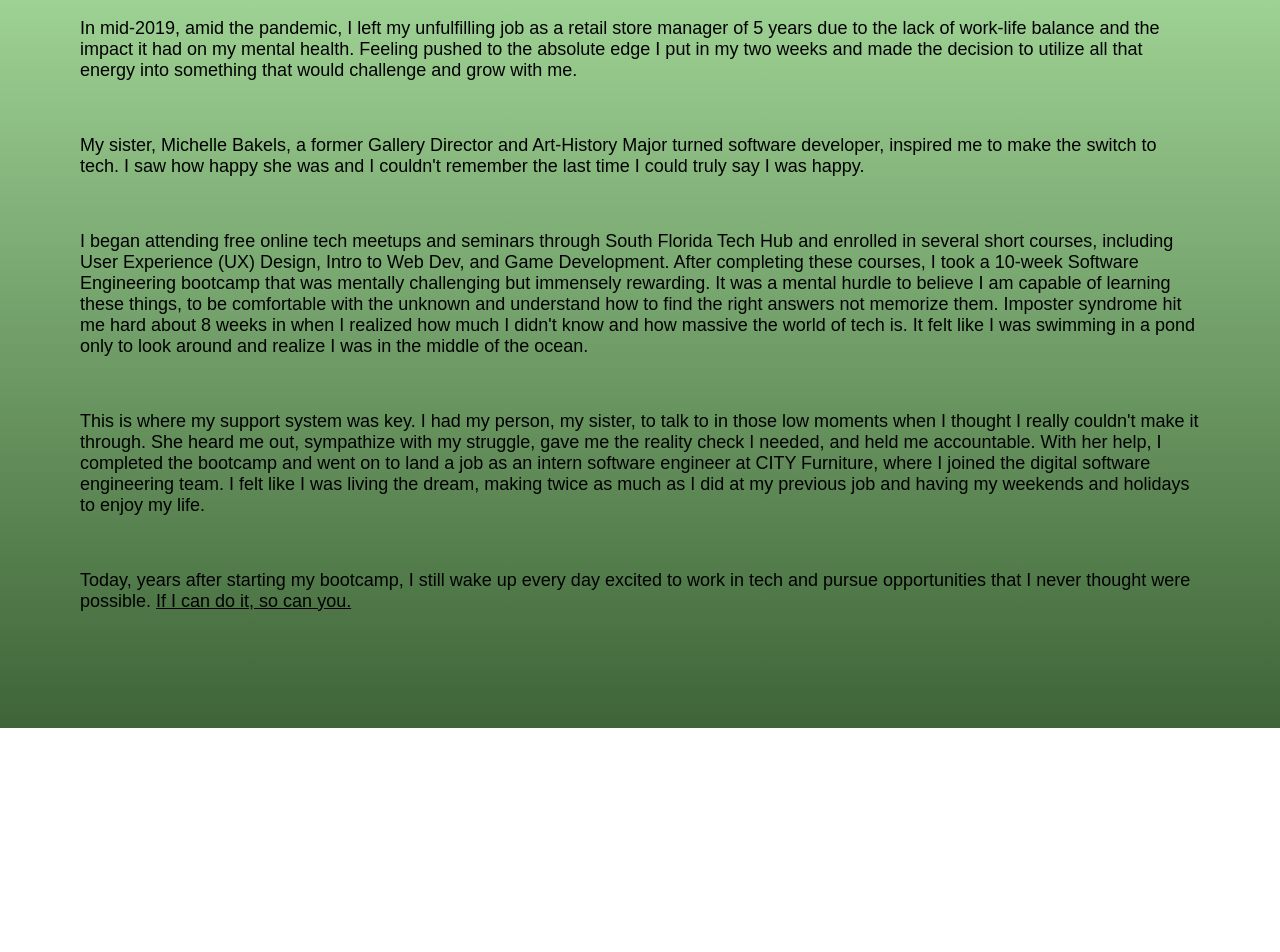
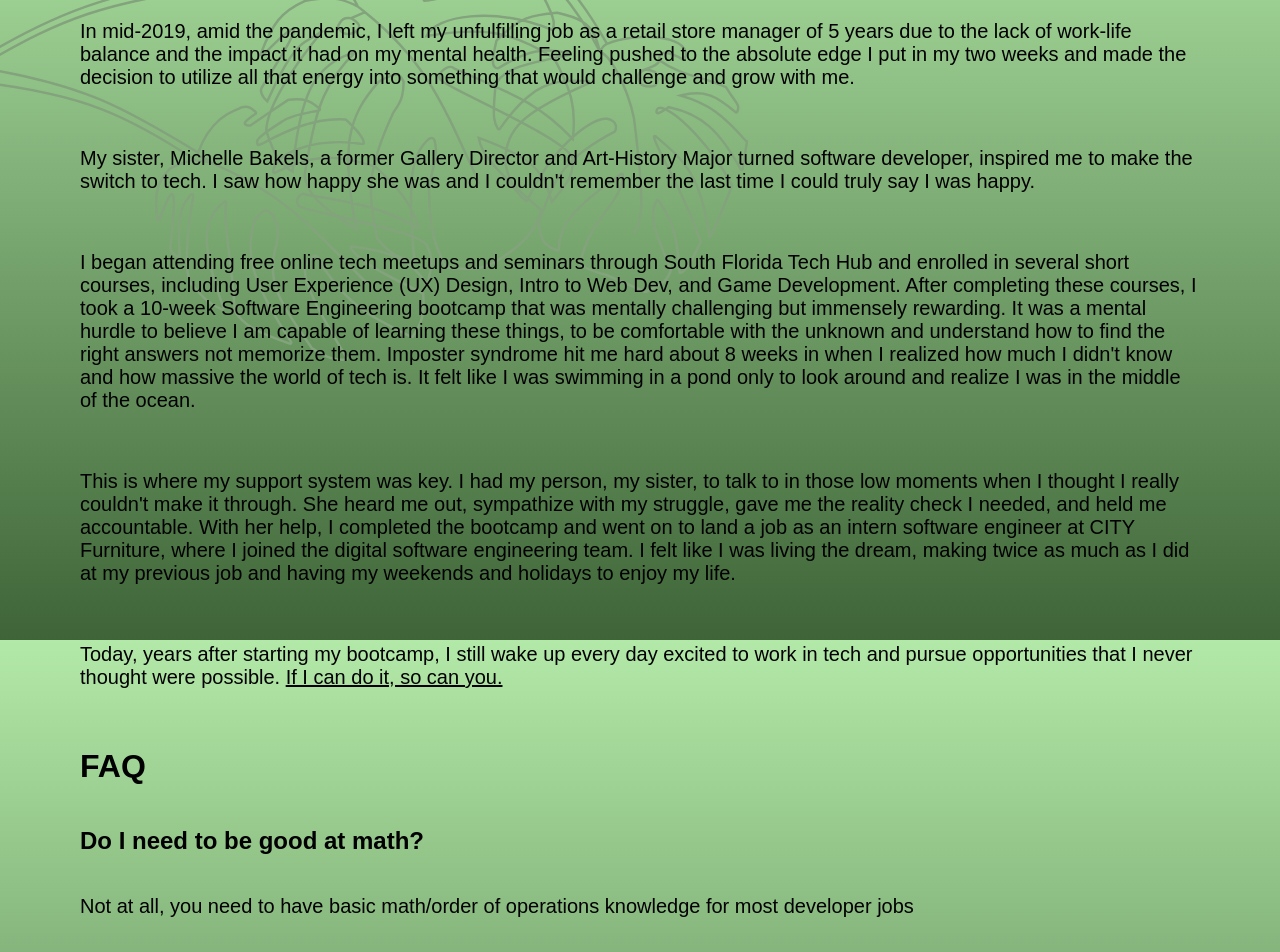
Before and after one commit to RebeccaBakels/rebeccabakels-portfolio, a Next.js app: page /my-story in a window 1280 px wide. Shown: the part 160-1112 px from the top of the page. Before the commit the page ends 888 px from the top, so only its background shows below. Built offline with nearby package versions, Linux system fonts and the light colour scheme.

Commit message:
added about secion, fixed css

```diff
--- /dev/null
+++ b/components/FAQ.js
@@ -0,0 +1,28 @@
+/* eslint-disable react/no-unescaped-entities */
+import * as React from "react";
+import styles from "../styles/About.module.css";
+
+export default function FAQ() {
+  return (
+    <>
+      <h1>FAQ</h1>
+      <h2>Do I need to be good at math?</h2>
+      <p className={styles.paragraph}>
+        Not at all, you need to have basic math/order of operations knowledge
+        for most developer jobs
+      </p>
+      <h2>What if I'm not smart enough?</h2>
+      <p className={styles.paragraph}>
+        You are. I thought the same but you get out what you put into it. It's
+        not about being "smart"; it's about being committed fully
+      </p>
+      <h2>Whats the worst part of the job?</h2>
+      <p className={styles.paragraph}>
+        Imposter syndrome, my own brain getting in the way, telling me I'm not
+        meant to be in this field, being self-defeating. You need to be
+        comfortable with not knowing the answers and know the right place to
+        find them or reach out for help.
+      </p>
+    </>
+  );
+}
--- /dev/null
+++ b/components/Story.js
@@ -0,0 +1,58 @@
+/* eslint-disable react/no-unescaped-entities */
+import * as React from "react";
+import styles from "../styles/About.module.css";
+
+export default function Story() {
+  return (
+    <>
+      <h1>My Story</h1>
+      <p className={styles.paragraph}>
+        In mid-2019, amid the pandemic, I left my unfulfilling job as a retail
+        store manager of 5 years due to the lack of work-life balance and the
+        impact it had on my mental health. Feeling pushed to the absolute edge I
+        put in my two weeks and made the decision to utilize all that energy
+        into something that would challenge and grow with me.
+      </p>
+      <br />
+      <p className={styles.paragraph}>
+        My sister, Michelle Bakels, a former Gallery Director and Art-History
+        Major turned software developer, inspired me to make the switch to tech.
+        I saw how happy she was and I couldn't remember the last time I could
+        truly say I was happy.
+      </p>
+      <br />
+      <p className={styles.paragraph}>
+        I began attending free online tech meetups and seminars through South
+        Florida Tech Hub and enrolled in several short courses, including User
+        Experience (UX) Design, Intro to Web Dev, and Game Development. After
+        completing these courses, I took a 10-week Software Engineering bootcamp
+        that was mentally challenging but immensely rewarding. It was a mental
+        hurdle to believe I am capable of learning these things, to be
+        comfortable with the unknown and understand how to find the right
+        answers not memorize them. Imposter syndrome hit me hard about 8 weeks
+        in when I realized how much I didn't know and how massive the world of
+        tech is. It felt like I was swimming in a pond only to look around and
+        realize I was in the middle of the ocean.
+      </p>
+      <br />
+      <p className={styles.paragraph}>
+        This is where my support system was key. I had my person, my sister, to
+        talk to in those low moments when I thought I really couldn't make it
+        through. She heard me out, sympathize with my struggle, gave me the
+        reality check I needed, and held me accountable. With her help, I
+        completed the bootcamp and went on to land a job as an intern software
+        engineer at CITY Furniture, where I joined the digital software
+        engineering team. I felt like I was living the dream, making twice as
+        much as I did at my previous job and having my weekends and holidays to
+        enjoy my life.
+      </p>
+      <br />
+      <p className={styles.paragraph}>
+        Today, years after starting my bootcamp, I still wake up every day
+        excited to work in tech and pursue opportunities that I never thought
+        were possible. <u>If I can do it, so can you.</u>
+      </p>
+      <br />
+    </>
+  );
+}
--- a/pages/my-story.js
+++ b/pages/my-story.js
@@ -1,59 +1,19 @@
 /* eslint-disable react/no-unescaped-entities */
 import React from "react";
-import styles from "../styles/MyStory.module.css";
+import Backgroud from "../components/Background";
+import Story from "../components/Story";
+import FAQ from "../components/FAQ";
+import styles from "../styles/About.module.css";
 
 export default function MyStory() {
   return (
     <>
-      <div className={styles.container}>
-        <h1>My Story</h1>
-        <p className={styles.paragraph}>
-          In mid-2019, amid the pandemic, I left my unfulfilling job as a retail
-          store manager of 5 years due to the lack of work-life balance and the
-          impact it had on my mental health. Feeling pushed to the absolute edge
-          I put in my two weeks and made the decision to utilize all that energy
-          into something that would challenge and grow with me.
-        </p>
-        <br />
-        <p className={styles.paragraph}>
-          My sister, Michelle Bakels, a former Gallery Director and Art-History
-          Major turned software developer, inspired me to make the switch to
-          tech. I saw how happy she was and I couldn't remember the last time I
-          could truly say I was happy.
-        </p>
-        <br />
-        <p className={styles.paragraph}>
-          I began attending free online tech meetups and seminars through South
-          Florida Tech Hub and enrolled in several short courses, including User
-          Experience (UX) Design, Intro to Web Dev, and Game Development. After
-          completing these courses, I took a 10-week Software Engineering
-          bootcamp that was mentally challenging but immensely rewarding. It was
-          a mental hurdle to believe I am capable of learning these things, to
-          be comfortable with the unknown and understand how to find the right
-          answers not memorize them. Imposter syndrome hit me hard about 8 weeks
-          in when I realized how much I didn't know and how massive the world of
-          tech is. It felt like I was swimming in a pond only to look around and
-          realize I was in the middle of the ocean.
-        </p>
-        <br />
-        <p className={styles.paragraph}>
-          This is where my support system was key. I had my person, my sister,
-          to talk to in those low moments when I thought I really couldn't make
-          it through. She heard me out, sympathize with my struggle, gave me the
-          reality check I needed, and held me accountable. With her help, I
-          completed the bootcamp and went on to land a job as an intern software
-          engineer at CITY Furniture, where I joined the digital software
-          engineering team. I felt like I was living the dream, making twice as
-          much as I did at my previous job and having my weekends and holidays
-          to enjoy my life.
-        </p>
-        <br />
-        <p className={styles.paragraph}>
-          Today, years after starting my bootcamp, I still wake up every day
-          excited to work in tech and pursue opportunities that I never thought
-          were possible. <u>If I can do it, so can you.</u>
-        </p>
-        <br />
+      <div className={styles.main}>
+        <div className={styles.container}>
+          <Backgroud />
+          <Story />
+          <FAQ />
+        </div>
       </div>
     </>
   );
--- /dev/null
+++ b/styles/About.module.css
@@ -0,0 +1,25 @@
+.container {
+  display: flex;
+  flex-flow: column wrap;
+  padding: 5rem;
+}
+
+.paragraph {
+  font-size: 20px;
+}
+
+@media (max-width: 550px) {
+  .container {
+    padding: 2rem;
+  }
+}
+
+.main {
+  position: relative;
+  display: flex;
+  flex-direction: column;
+  height: auto;
+  width: 100%;
+  margin: 0;
+  overflow: hidden;
+}
--- a/styles/Home.module.css
+++ b/styles/Home.module.css
@@ -99,7 +99,7 @@
   left: -114px;
   position: absolute;
   overflow: hidden;
-  z-index: 1;
+  z-index: -1;
 }
 
 .lineContainer svg {
--- a/styles/MyStory.module.css
+++ /dev/null
@@ -1,9 +0,0 @@
-.container {
-  display: flex;
-  flex-flow: column wrap;
-  padding: 5rem;
-}
-
-.paragraph {
-  font-size: large;
-}
--- a/styles/globals.css
+++ b/styles/globals.css
@@ -1,11 +1,11 @@
 @import url("https://fonts.googleapis.com/css2?family=Montserrat:wght@450&display=swap");
 
 body {
-  background-image: linear-gradient(rgb(179, 233, 168), rgb(62, 100, 55));
   padding-top: 5rem;
   color: black;
-  background-repeat: no-repeat;
-  height: 100%;
+  background: linear-gradient(rgb(179, 233, 168), rgb(62, 100, 55)) no-repeat
+    center center fixed;
+  background-size: cover;
 }
 html,
 body {
```
Also changed, not shown: components/Info.js (+9 -3 lines).
